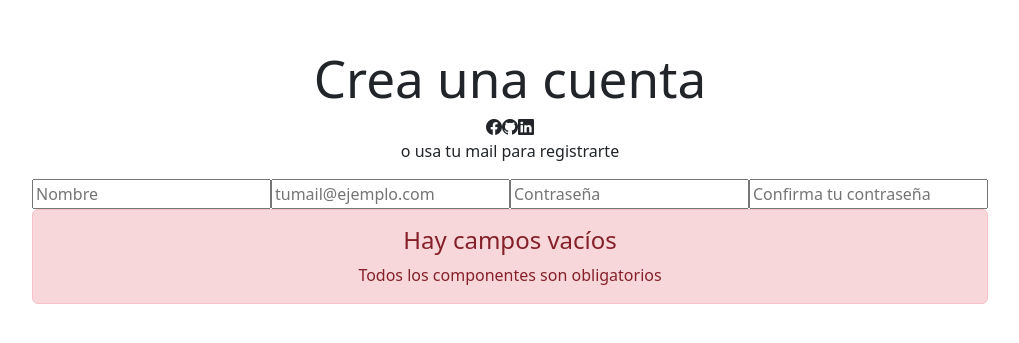
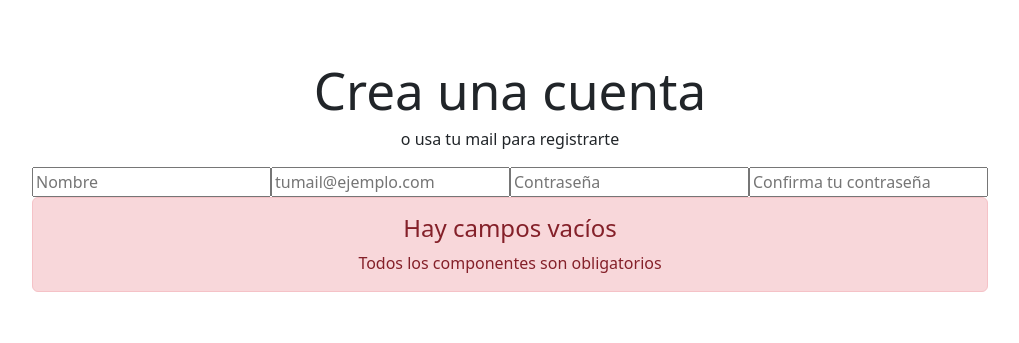
Before and after one commit to Rydozz15/desafaio-latam-react, a React (Vite) app in the folder desafio-estados/: page / in a window 1280 px wide. Shown: the part 215-558 px from the top of the page, without its empty margins (130-1149 px from the left). Built offline with nearby package versions, Linux system fonts and the light colour scheme.

Commit message:
Se agrego props de Registro a SocialButton

```diff
--- a/desafio-estados/src/components/SocialButton.jsx
+++ b/desafio-estados/src/components/SocialButton.jsx
@@ -1,9 +1,9 @@
-const SocialButton = () =>{
+const SocialButton = (redA,redB,redC) =>{
     return (
         <div className="social-button-container">
-            <i className="bi bi-facebook"></i>
-            <i className="bi bi-github"></i>
-            <i className="bi bi-linkedin"></i>
+            <i className={"bi bi-"+{redA}}></i>
+            <i className={"bi bi-"+{redB}}></i>
+            <i className={"bi bi-"+{redC}}></i>
         </div>
     )
 }
```
